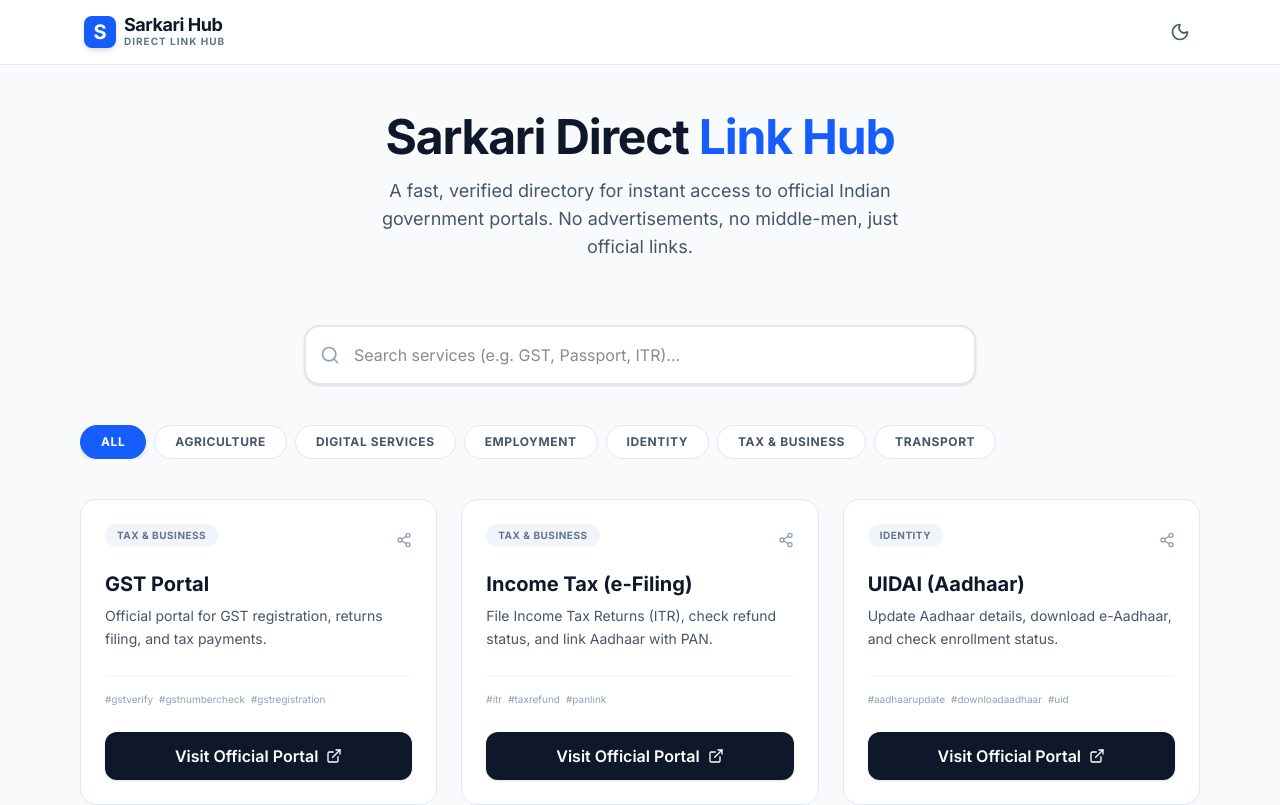
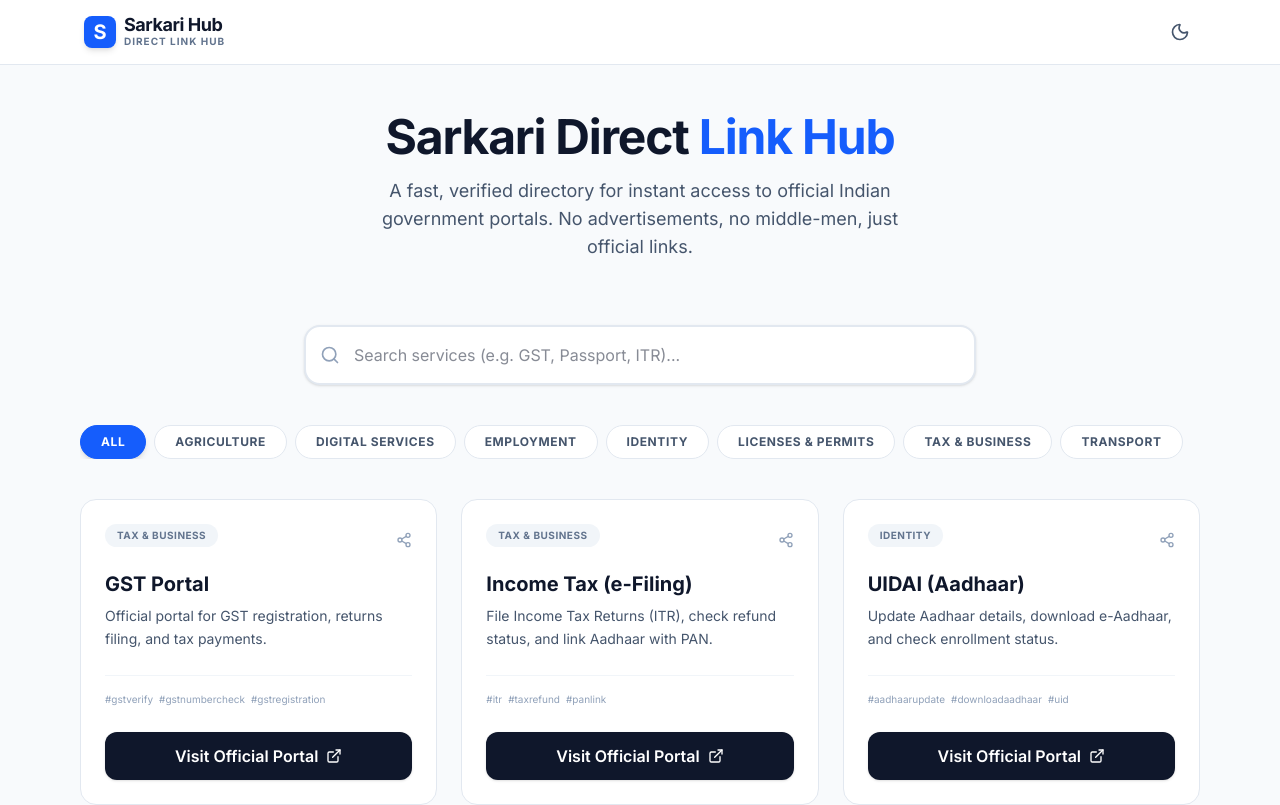
Before and after one commit to Shivam-kumar-coder/sarkari-links-hub, a React (Vite) app: page / in a window 1280 px wide. Shown: the top 805 px of the page. Built offline with nearby package versions, Linux system fonts and the light colour scheme.

Commit message:
Add Bihar Drug Licence entry to links data

```diff
--- a/data/links.ts
+++ b/data/links.ts
@@ -137,5 +137,13 @@ export const links: GovernmentLink[] = [
     category: "Tax & Business",
     description: "Recover or find lost Udyam Registration number online.",
     keywords: ["forgot udyam number","udyam number kaise pata kare","msme registration number find","lost udyam number","udyam number search"]
+  },
+  {
+    id: "18",
+    title: "Bihar Drug Licence Login / Apply",
+    url: "https://xln.bihar.gov.in/ST_Login.aspx",
+    category: "Licenses & Permits",
+    description: "Login and apply for Bihar drug licence online via state licensing portal.",
+    keywords: ["bihar drug licence", "drug license online", "xln bihar gov", "drug licence login"]
   }
 ];
```
